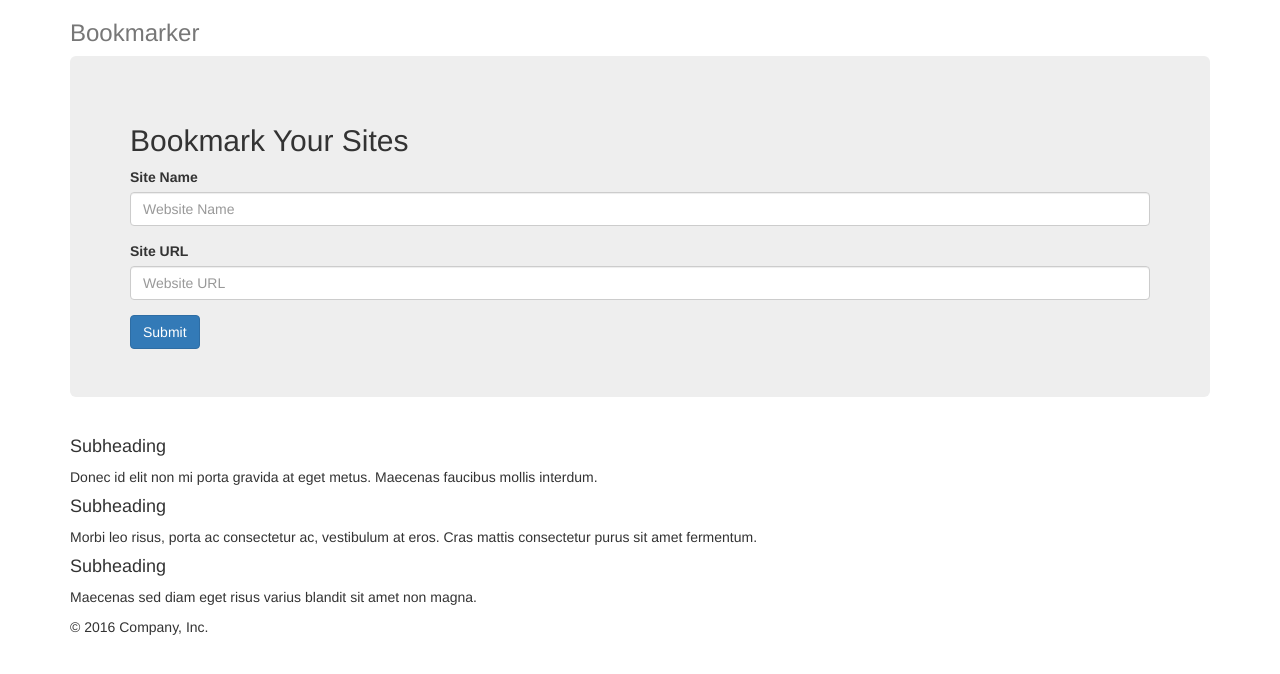
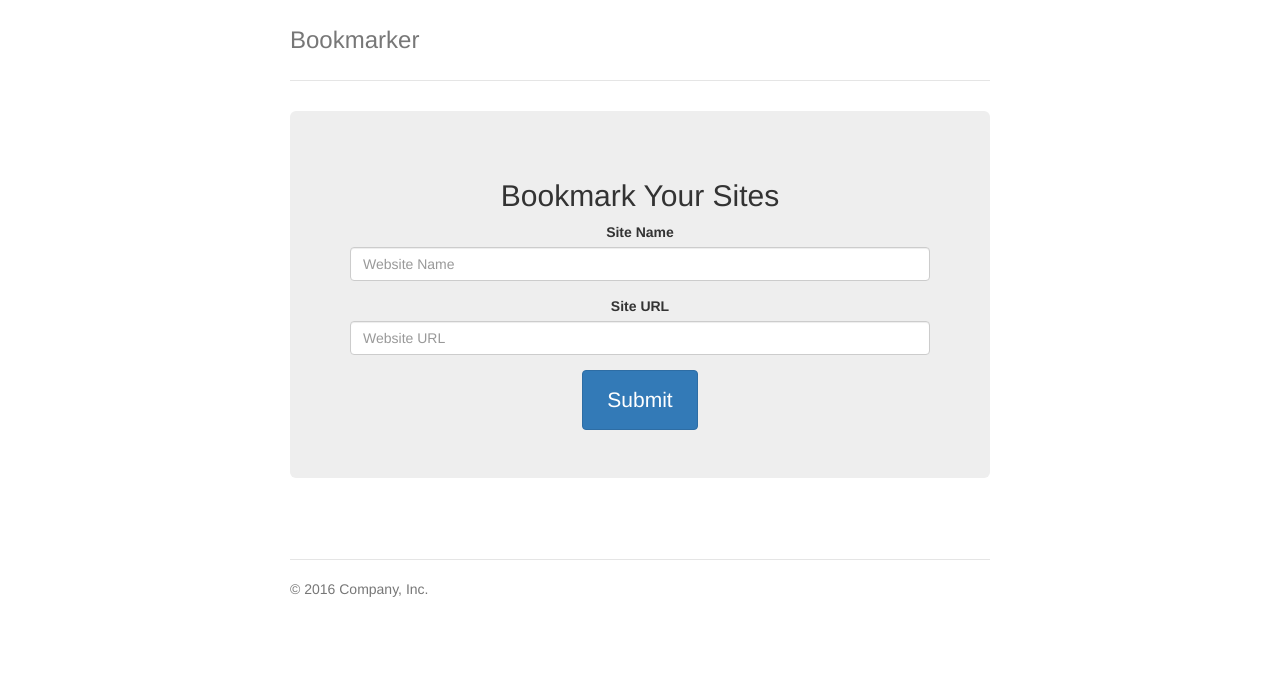
Before and after one commit to pragin/JS-Bookmarker, a plain HTML site: page index.html in a window 1280 px wide. Drawn offline with Linux system fonts and the light colour scheme.

Commit message:
Style the interface with narrow.css

```diff
--- /dev/null
+++ b/css/style.css
@@ -0,0 +1,79 @@
+/* Space out content a bit */
+body {
+  padding-top: 20px;
+  padding-bottom: 20px;
+}
+
+/* Everything but the jumbotron gets side spacing for mobile first views */
+.header,
+.marketing,
+.footer {
+  padding-right: 15px;
+  padding-left: 15px;
+}
+
+/* Custom page header */
+.header {
+  padding-bottom: 20px;
+  border-bottom: 1px solid #e5e5e5;
+}
+/* Make the masthead heading the same height as the navigation */
+.header h3 {
+  margin-top: 0;
+  margin-bottom: 0;
+  line-height: 40px;
+}
+
+/* Custom page footer */
+.footer {
+  padding-top: 19px;
+  color: #777;
+  border-top: 1px solid #e5e5e5;
+}
+
+/* Customize container */
+@media (min-width: 768px) {
+  .container {
+    max-width: 730px;
+  }
+}
+.container-narrow > hr {
+  margin: 30px 0;
+}
+
+/* Main marketing message and sign up button */
+.jumbotron {
+  text-align: center;
+  border-bottom: 1px solid #e5e5e5;
+}
+.jumbotron .btn {
+  padding: 14px 24px;
+  font-size: 21px;
+}
+
+/* Supporting marketing content */
+.marketing {
+  margin: 40px 0;
+}
+.marketing p + h4 {
+  margin-top: 28px;
+}
+
+/* Responsive: Portrait tablets and up */
+@media screen and (min-width: 768px) {
+  /* Remove the padding we set earlier */
+  .header,
+  .marketing,
+  .footer {
+    padding-right: 0;
+    padding-left: 0;
+  }
+  /* Space out the masthead */
+  .header {
+    margin-bottom: 30px;
+  }
+  /* Remove the bottom border on the jumbotron for visual effect */
+  .jumbotron {
+    border-bottom: 0;
+  }
+}
--- a/index.html
+++ b/index.html
@@ -9,6 +9,7 @@
 
     <!-- Bootstrap core CSS -->
     <link href="css/bootstrap.min.css" rel="stylesheet">
+    <link href="css/style.css" rel="stylesheet" >
   </head>
 
   <body>
@@ -41,14 +42,9 @@
       <div class="row marketing">
 
         <div class="col-lg-12">
-          <h4>Subheading</h4>
-          <p>Donec id elit non mi porta gravida at eget metus. Maecenas faucibus mollis interdum.</p>
+          <div id="bookmarkResults">
 
-          <h4>Subheading</h4>
-          <p>Morbi leo risus, porta ac consectetur ac, vestibulum at eros. Cras mattis consectetur purus sit amet fermentum.</p>
-
-          <h4>Subheading</h4>
-          <p>Maecenas sed diam eget risus varius blandit sit amet non magna.</p>
+          </div>
         </div>
       </div>
 
@@ -60,6 +56,7 @@
 
 
     <!-- IE10 viewport hack for Surface/desktop Windows 8 bug -->
-    <script src="../../assets/js/ie10-viewport-bug-workaround.js"></script>
+    <script src="js/bootstrap.min.js"></script>
+    <script src="js/main.js"></script>
   </body>
 </html>
```
